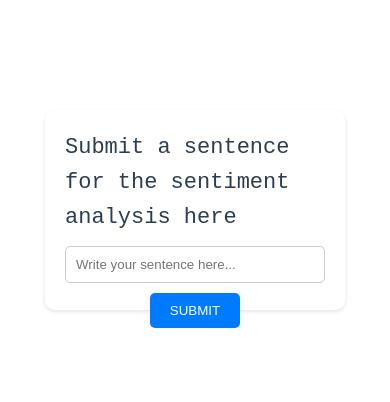
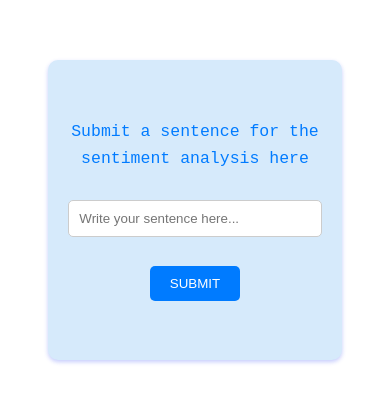
Before and after one commit to PaivarintaEmilia/cc-front-render, a Vue app: page / in a window 390 px wide. Shown: the part 244-646 px from the top of the page. Built offline with nearby package versions, Linux system fonts and the light colour scheme.

Commit message:
Mobiilioptimointi. Jotain virheitä on mutta toimii.

```diff
--- a/src/App.vue
+++ b/src/App.vue
@@ -1,14 +1,10 @@
 <script setup>
-  import HelloWorld from './components/HelloWorld.vue'
-  import TheWelcome from './components/TheWelcome.vue'
   import FrontCode from './components/FrontCode.vue'
 </script>
 
 <template>
 <header>
-  <div class="wrapper">
 
-  </div>
 </header>
 
 <main>
@@ -24,21 +20,20 @@ header {
   line-height: 1.5;
 }
 
-.logo {
-  display: block;
-  margin: 0 auto 2rem;
-}
 
 @media (min-width: 1024px) {
     header {
       display: flex;
       place-items: center;
-      padding-right: calc(var(--section-gap) / 2);
+      /*padding-right: calc(var(--section-gap) / 2);*/
     }
 
-    .logo {
-      margin: 0 2rem 0 0;
+    main {
+      display: flex;
+      place-items: center;
+      /*padding-right: calc(var(--section-gap) / 2);*/
     }
+
 
     header .wrapper {
       display: flex;
@@ -46,4 +41,6 @@ header {
       flex-wrap: wrap;
     }
   }
+
+
 </style>
--- a/src/components/FrontCode.vue
+++ b/src/components/FrontCode.vue
@@ -19,18 +19,11 @@
 
 <style scoped>
 
-
-@media (min-width: 1024px) {
-  .greetings h1,
-  .greetings h3 {
-    text-align: left;
-  }
-}
-
 p {
   font-size: 22px;
   font-weight: 500;
   font-family: monospace;
+  color: rgb(39, 39, 39);
 }
 
 .container {
@@ -45,11 +38,11 @@ p {
   flex-direction: column;
   justify-content: space-around; /* Tämä auttaa jakamaan sisällön tasaisesti */
   align-items: center; /* Keskitetään sisältö vaakasuunnassa */
-  width: 300px;
+  width: 800px;
   height: 200px;
-  background-color: white;
+  background-color: rgb(214, 234, 251);
   border-radius: 10px;
-  box-shadow: 0 2px 4px rgba(0,0,0,0.1);
+  box-shadow: 0 2px 4px rgba(81, 98, 249, 0.325);
   padding: 20px; /* Lisätään padding, jotta sisältö ei ole aivan laatikon reunoilla */
 }
 
@@ -69,4 +62,50 @@ button {
   border-radius: 5px; /* Pyöristetään painikkeen kulmat */
   cursor: pointer; /* Muuttaa kursorin osoittimen muotoon, kun se on painikkeen päällä */
 }
+
+
+@media (min-width: 1024px) {
+  p {
+    text-align: center;
+    color: rgb(66, 66, 66);
+  }
+
+  .white-box {
+    width: 900px;
+  }
+}
+
+@media (max-width: 768px) {
+  p {
+    text-align: center;
+    color: rgb(44, 44, 44);
+  }
+
+  .white-box {
+    width: 90%;
+    height: 300px;
+  }
+}
+
+@media (max-width: 480px) {
+  .greetings h1,
+  .greetings h3 {
+    text-align: left;
+  }
+
+  .white-box {
+    width: 90%;
+    padding-top: 50px;
+    padding-bottom: 50px;
+  }
+
+  p {
+    font-size: 1.1em;
+    text-align:  center;
+    color: #007bff;
+  }
+}
+
+
+
 </style>
```
